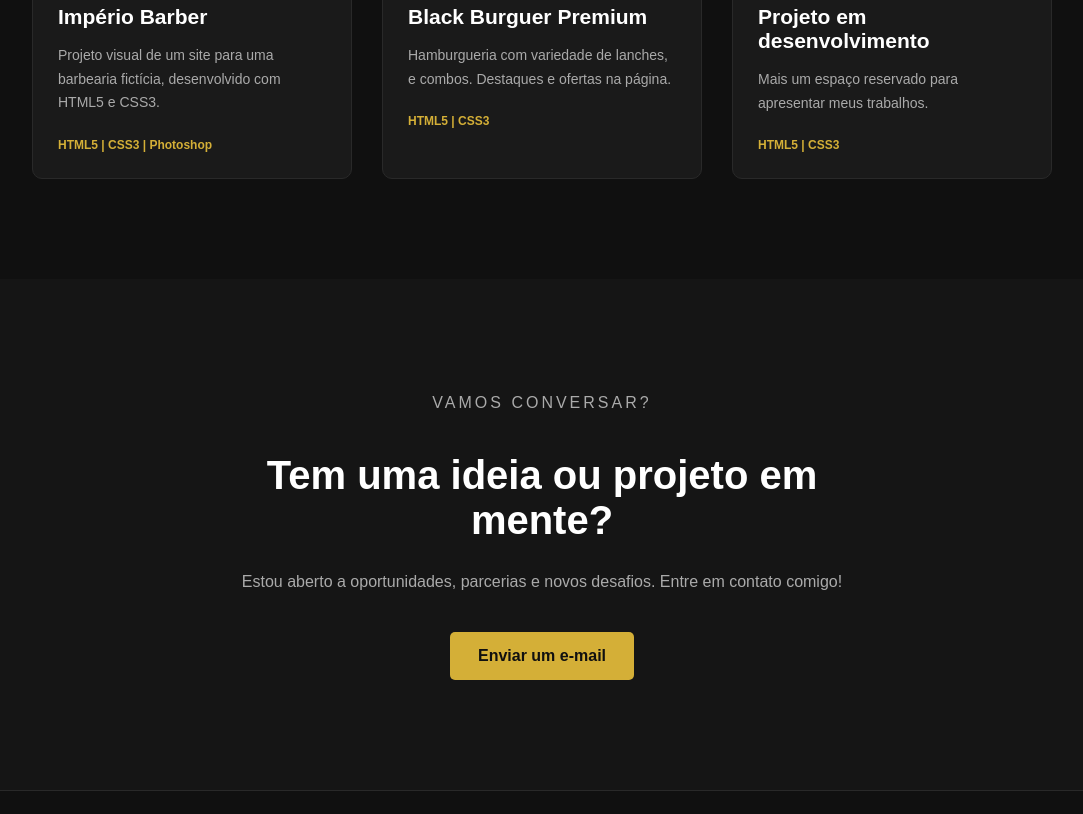
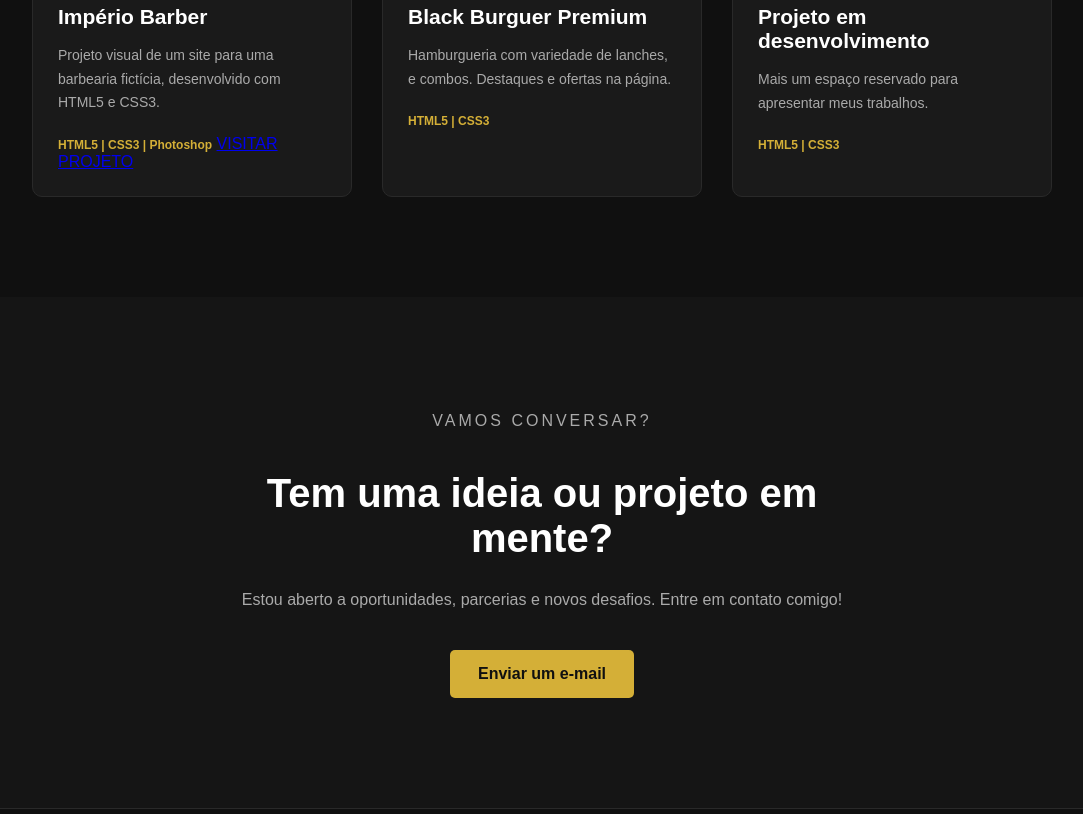
Before and after one commit to AlexSandro233/PortifolioAlex001, a plain HTML site: page index.html in a window 1280 px wide. Shown: the part 1860-2674 px from the top of the page, without its empty margins (98-1181 px from the left). Drawn offline with Linux system fonts and the light colour scheme.

Commit message:
Atualização do index.html versão 1.01
Restored the original content of index.html by removing unnecessary changes.

```diff
--- a/index.html
+++ b/index.html
@@ -149,6 +149,12 @@
 
                 <span>HTML5 | CSS3 | Photoshop</span>
 
+                <a href="https://AlexSandro233.github.io/ImperioBarber/"
+                   target="_blank"
+                   rel="noopener noreferrer"
+                   class="projeto-link">
+                    VISITAR PROJETO
+                </a>
             </div>
 
         </div>
```
